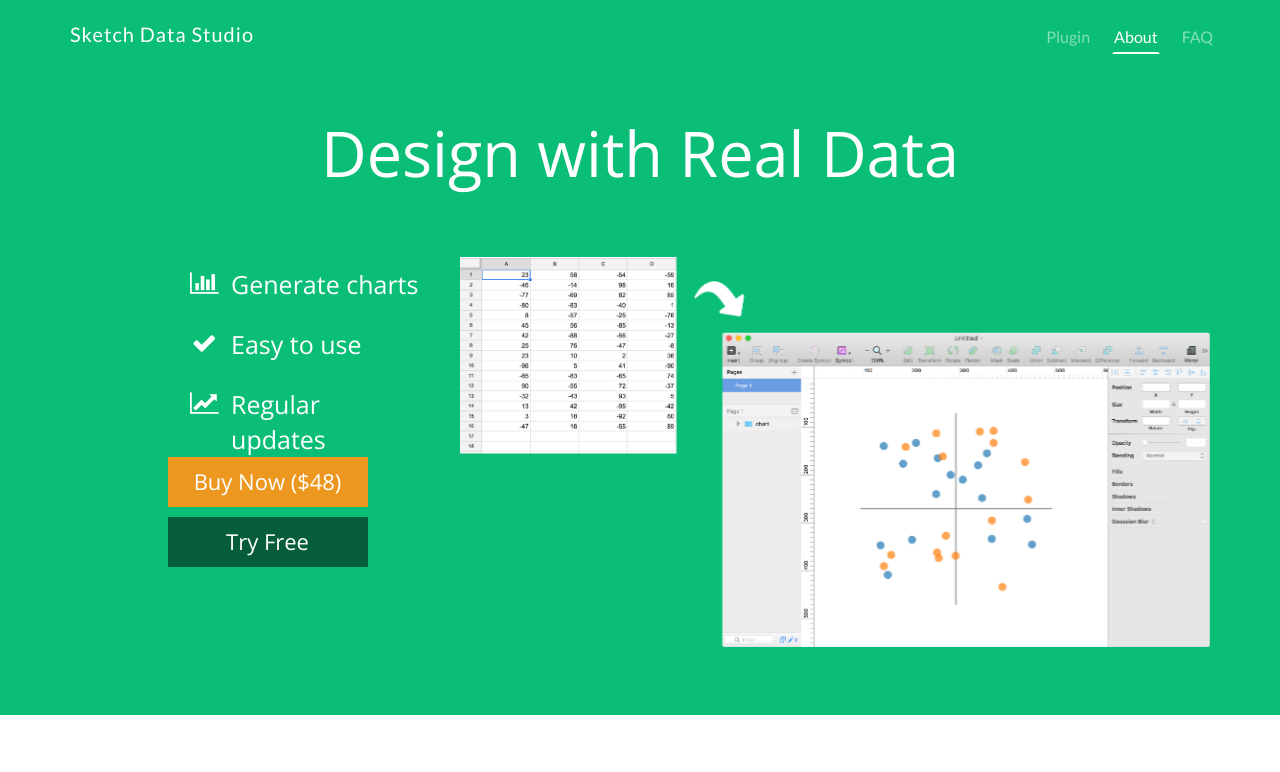
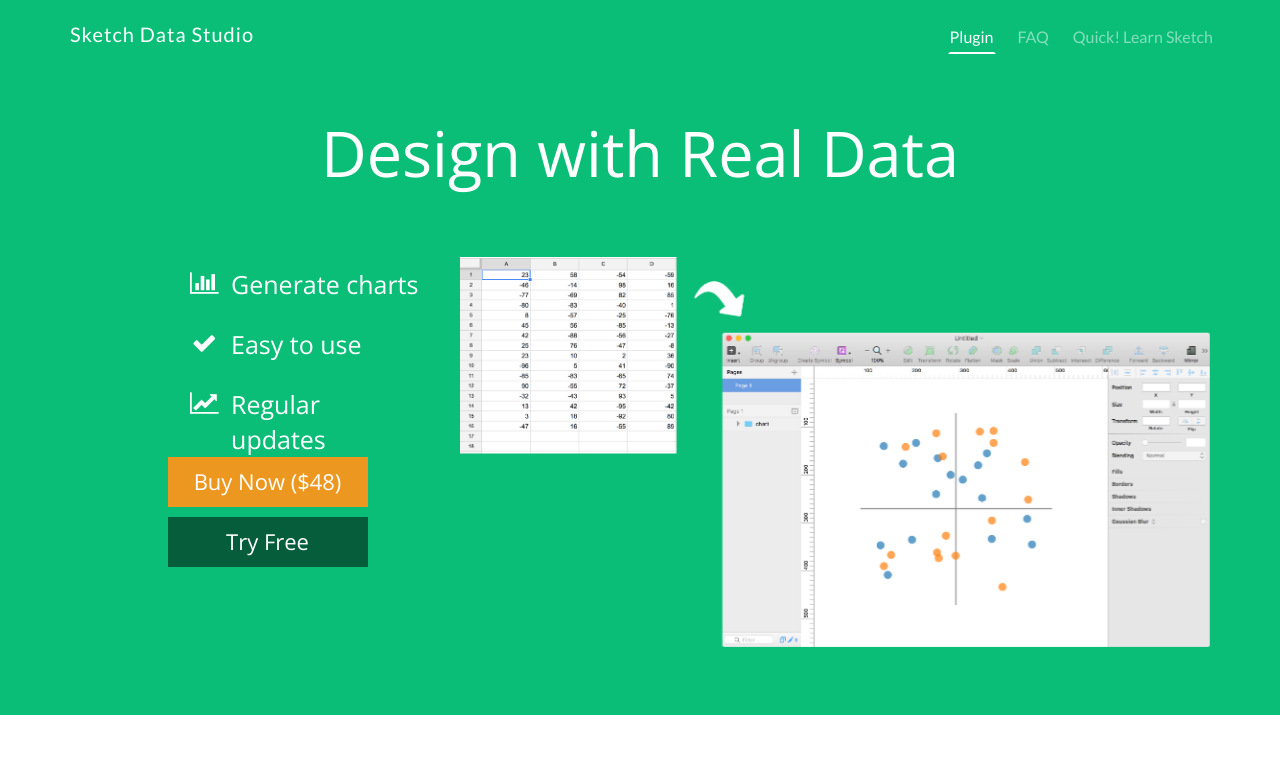
Before and after one commit to thetylerwolf/sketch-data-studio, a website: page index.html in a window 1280 px wide. Shown: the top 772 px of the page. Drawn offline with nearby package versions, Linux system fonts and the light colour scheme; a web font is replaced by a local one.

Commit message:
added youtube link

```diff
--- a/index.html
+++ b/index.html
@@ -88,10 +88,10 @@
                             <a class="scroll" href="#top">Plugin</a>
                         </li>
                         <li>
-                            <a class="scroll" href="#features">About</a>
+                            <a class="" href="faq.html">FAQ</a>
                         </li>
                         <li>
-                            <a class="" href="faq.html">FAQ</a>
+                            <a href="https://www.youtube.com/channel/UCo4Q396KfgeSwgxdGZbaeGA">Quick! Learn Sketch</a>
                         </li>
                     </ul>
                 </nav>
```
Also changed, not shown: faq.html (+3 -3 lines).
